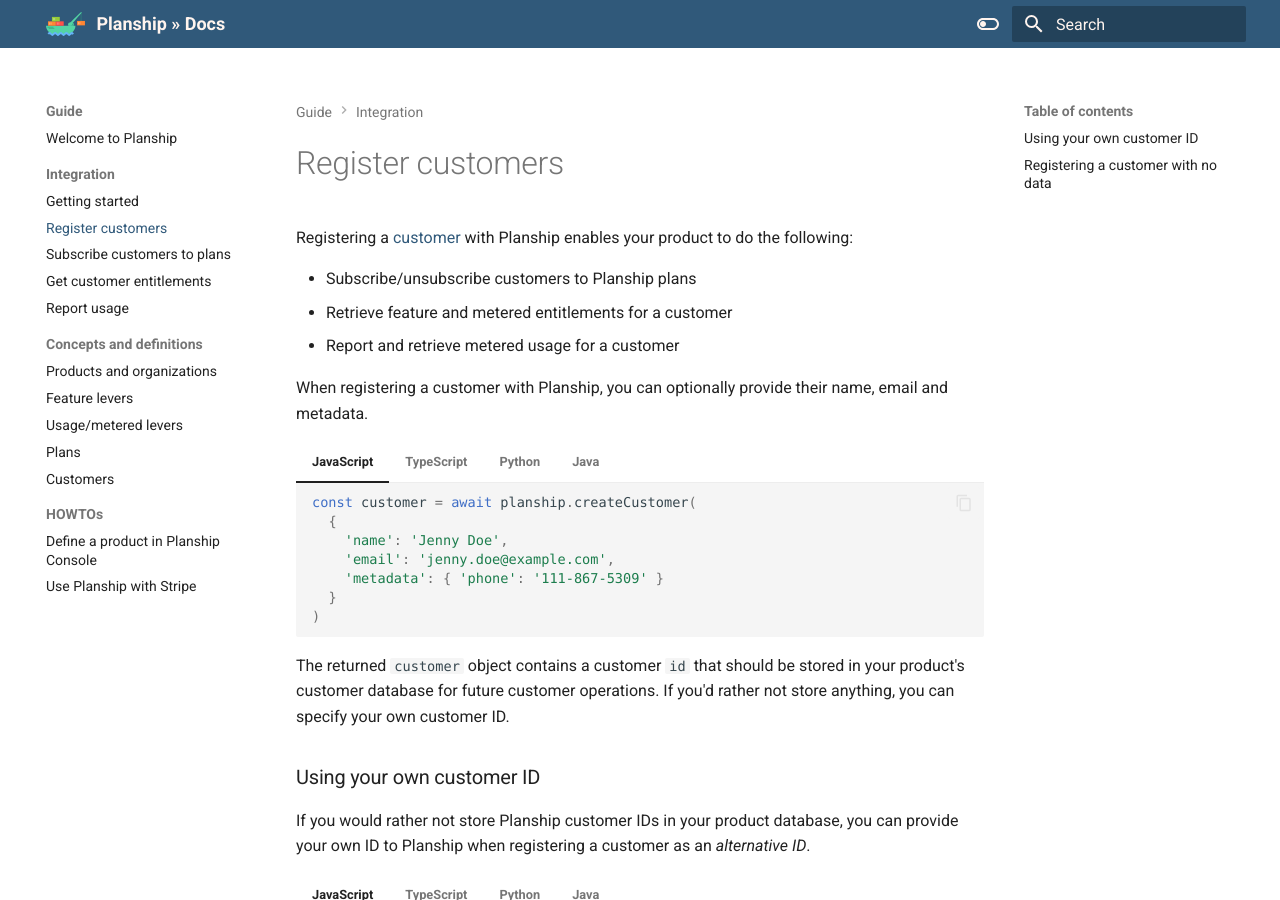
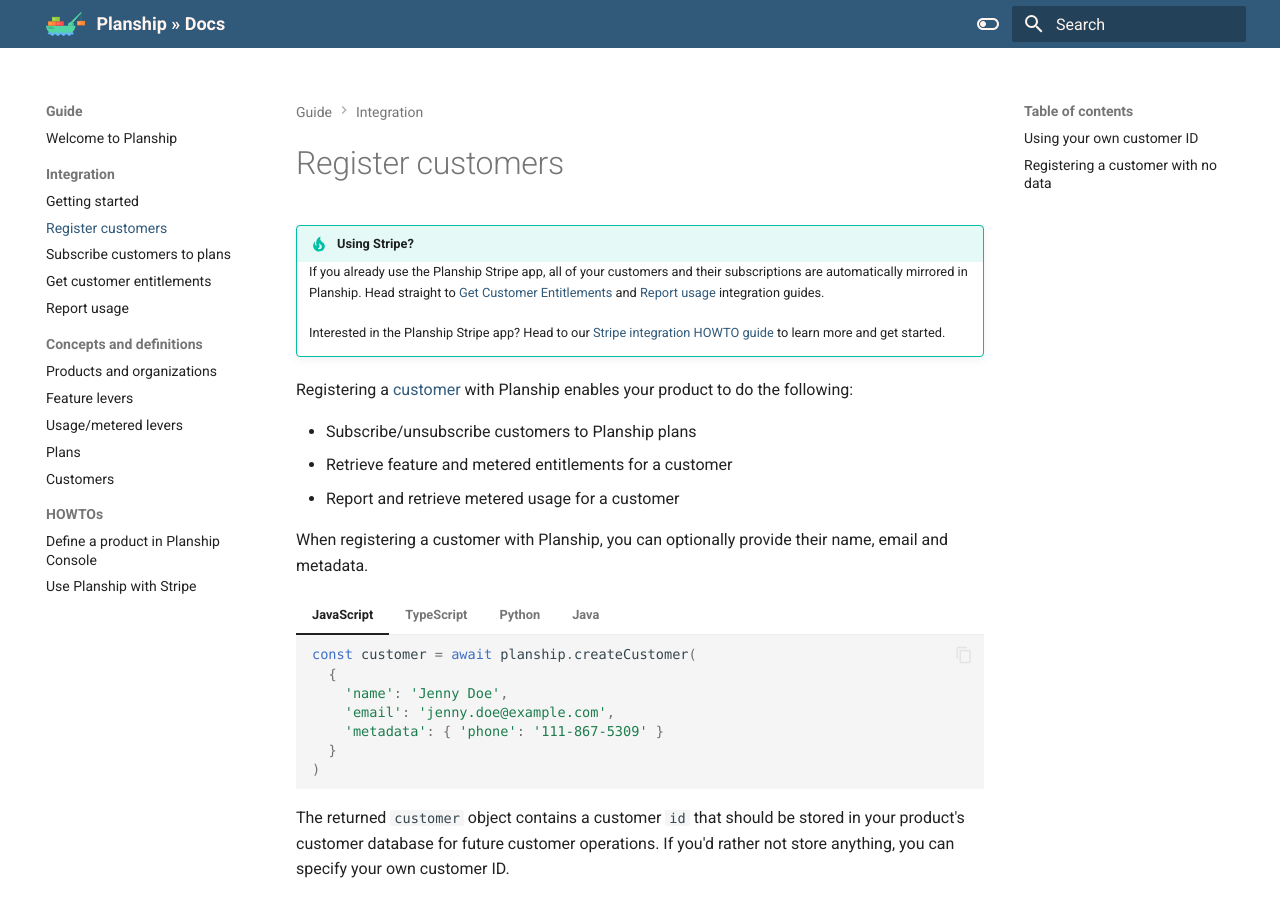
Before and after one commit to planship/planship-docs, an MkDocs documentation site: the page built from docs/integration/customers.md, in a window 1280 px wide and 900 px high. Built offline with MkDocs 1.6.1 and Material for MkDocs 9.7.7, drawn with Linux system fonts in a browser that asks for light colours.

Commit message:
Additional Stripe tips in selected integration articles, integration links in Stripe HOWTO.

```diff
--- a/docs/integration/customers.md
+++ b/docs/integration/customers.md
@@ -1,3 +1,8 @@
+!!! tip "Using Stripe?"
+    If you already use the Planship Stripe app, all of your customers and their subscriptions are automatically mirrored in Planship. Head straight to [Get Customer Entitlements](./entitlements.md) and [Report usage](./usage.md) integration guides.
+    <br/><br/>
+    Interested in the Planship Stripe app? Head to our [Stripe integration HOWTO guide](../howtos/use-planship-with-stripe.md) to learn more and get started.
+
 Registering a [customer](../concepts/customers.md) with Planship enables your product to do the following:
 
  - Subscribe/unsubscribe customers to Planship plans
```
Also changed, not shown: docs/howtos/use-planship-with-stripe.md (+4 -0 lines), docs/integration/entitlements.md (+2 -1 lines), docs/integration/subscriptions.md (+5 -0 lines), docs/integration/usage.md (+3 -0 lines).
